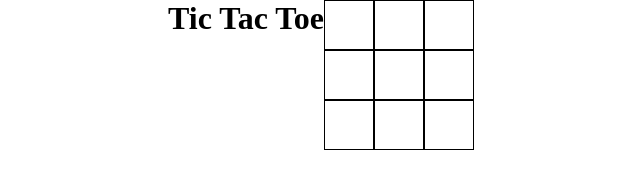
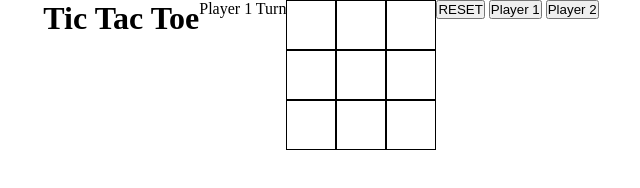
Before and after one commit to 0xblur/odin-tictactoe, a plain HTML site: page index.html in a window 1280 px wide. Shown: the whole page, without its empty margins (319-959 px from the left). Drawn offline with Linux system fonts and the light colour scheme.

Commit message:
Button controls

```diff
--- a/index.html
+++ b/index.html
@@ -21,5 +21,10 @@
       <div class="cell" data-row="2" data-column="1"></div>
       <div class="cell" data-row="2" data-column="2"></div>
     </div>
+    <div id="control-buttons">
+      <button id="reset">RESET</button>
+      <button id="player-one" class="players">Player 1</button>
+      <button id="player-two" class="players">Player 2</button>
+    </div>
 </body>
 </html>
```
